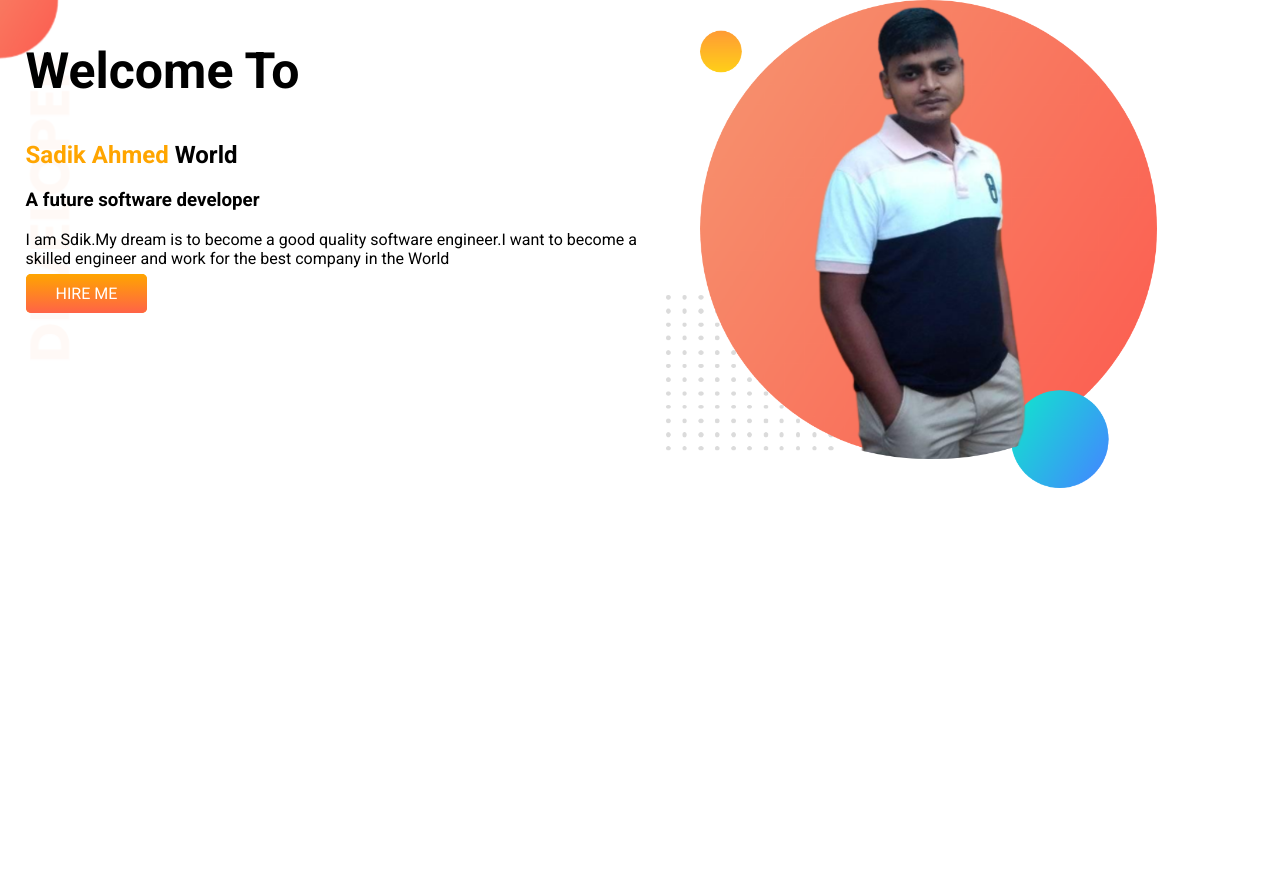
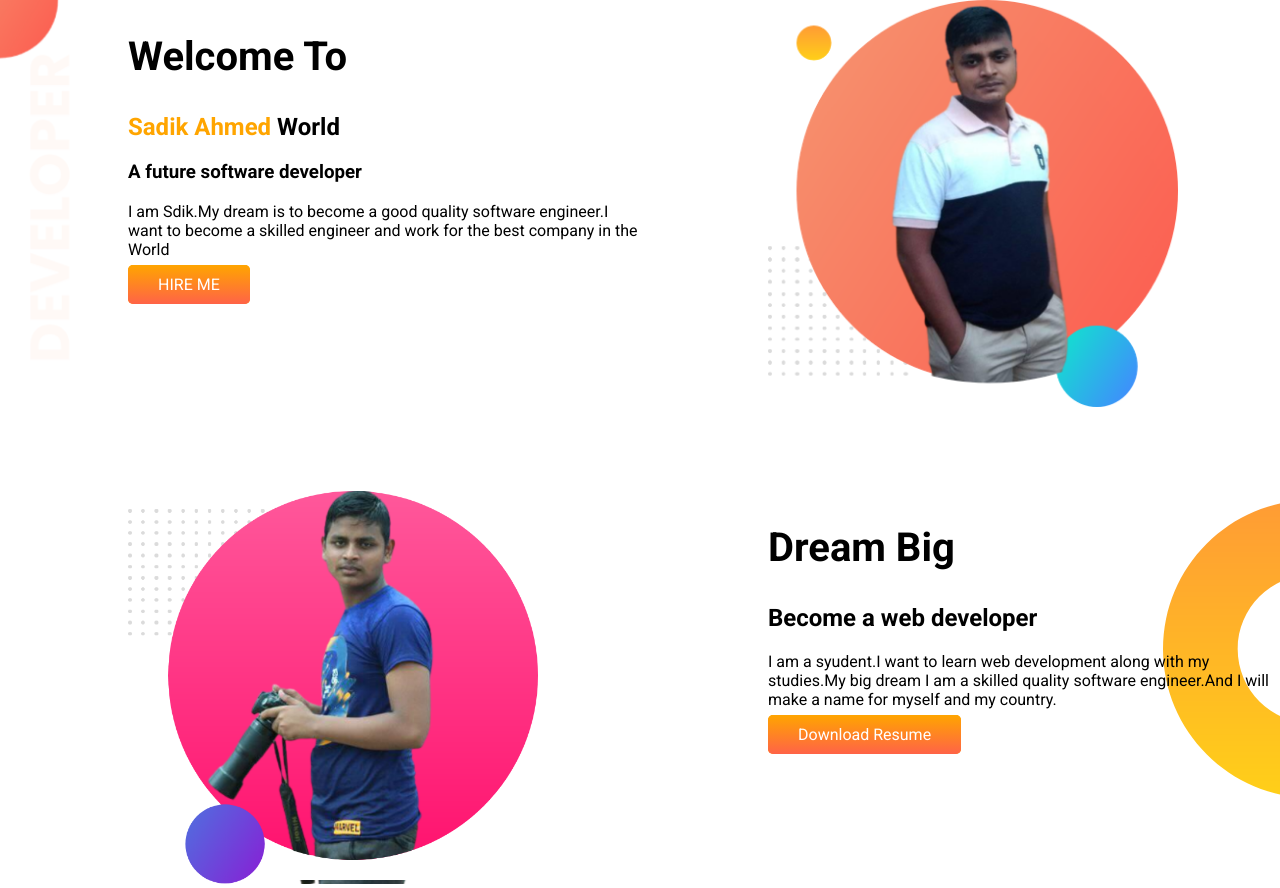
Before and after one commit to sadik-miah/my-portfolio, a plain HTML site: page index.html in a window 1280 px wide. Before the commit the page ends 800 px from the top, so only its background shows below. Drawn offline with Linux system fonts and the light colour scheme; a web font is replaced by a local one.

Commit message:
dream area push

```diff
--- a/index.html
+++ b/index.html
@@ -30,6 +30,19 @@
          <img src="images/sadik-bg.png" alt="">
       </div>
    </section>
+   <section class="mid-banner">
+      <div class="half-width">
+         <img src="images/sadik 2.png" alt="">
+      </div>
+      <div class="half-width">
+         <h1> Dream Big </h1>
+         <h2>Become a web developer </h2>
+         <p>I am a syudent.I want to learn web development along with my studies.My big dream I am a
+            skilled quality
+            software engineer.And I will make a name for myself and my country. </p>
+         <a class="hereMe-button" target="_blank" href="https://github.com/sadik-miah">Download Resume</a>
+      </div>
+   </section>
 </body>
 
 </html>
--- a/style.css
+++ b/style.css
@@ -5,7 +5,7 @@
  }
 
  h1 {
-   font-size: 50px;
+   font-size: 40px;
  }
 
  .nameColor {
@@ -14,11 +14,13 @@
 
  section {
    display: flex;
+
+
  }
 
  .half-width {
    width: 50%;
-   padding-left: 2%;
+   padding-left: 10%;
  }
 
  .half-width img {
@@ -39,3 +41,18 @@
    background-image: url(images/top-banner.png);
    background-repeat: no-repeat;
  }
+
+ .mid-banner {
+   padding-top: 80px;
+   background-image: url(images/dream-bg.png);
+   background-repeat: no-repeat;
+   background-position: right;
+ }
+
+ .mid-banner p {}
+
+ .resume-button {
+   text-decoration: none;
+   padding: 5px 50px;
+   background-image: linear-gradient(orange, tomato);
+ }
```
Also changed, not shown: images/sadik 2.png (added).
